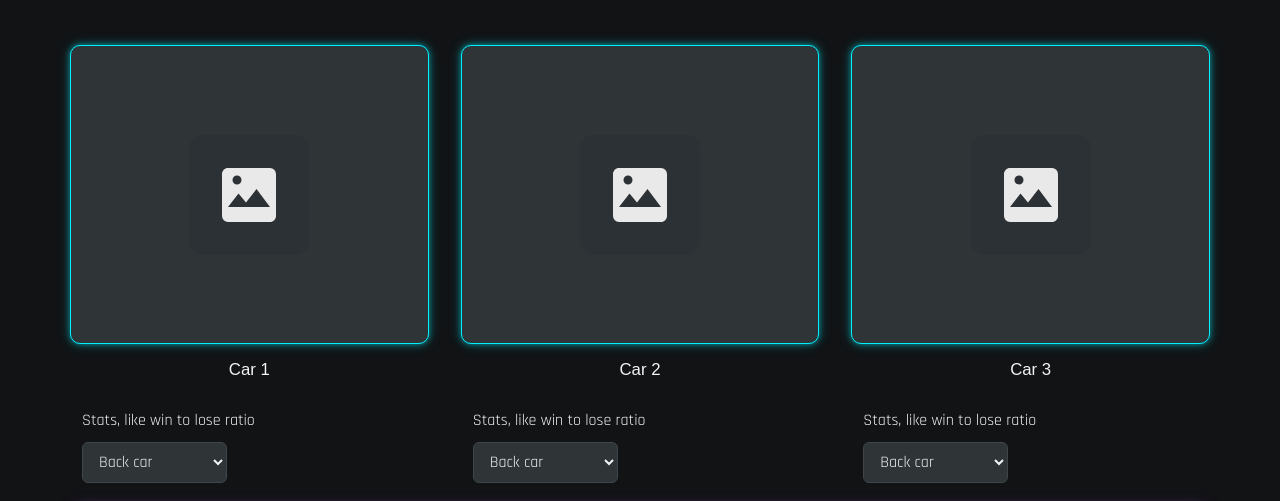
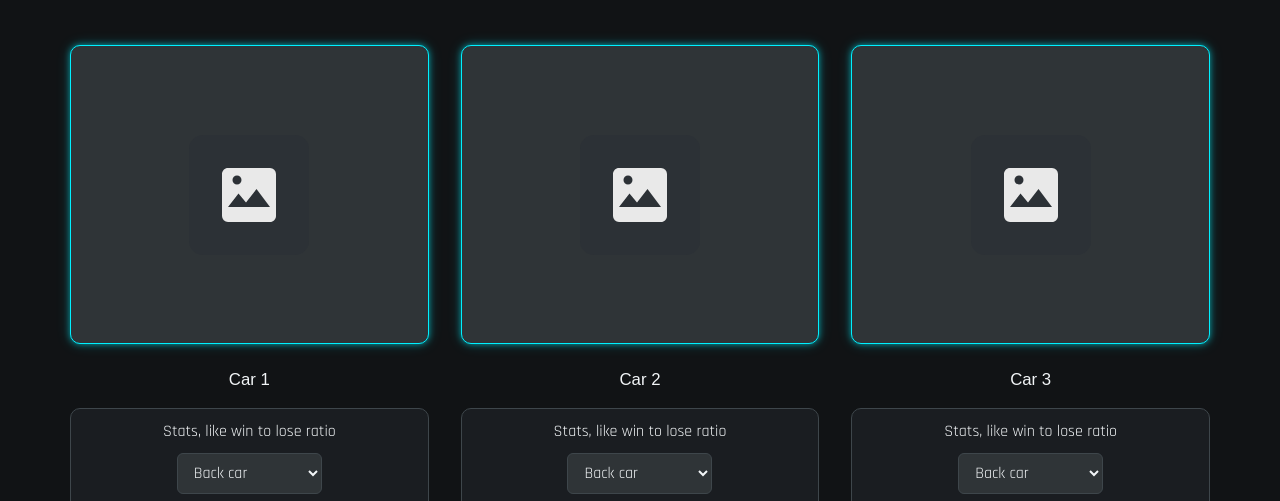
Before and after one commit to Aedonysthegreat/Sol-Machine, a plain HTML site: page index.html in a window 1280 px wide. Shown: the part 299-800 px from the top of the page. Drawn offline with Linux system fonts and the light colour scheme.

Commit message:
Updated site

```diff
--- a/index.html
+++ b/index.html
@@ -24,7 +24,7 @@
         </section>
 
         <section class="cars-grid">
-            <article class="car-card">
+            <article class="car-card" data-car="Car 1">
                 <div class="car-image">
                     <div class="placeholder-box">
                         <svg viewBox="0 0 24 24" aria-hidden="true">
@@ -34,9 +34,20 @@
                     </div>
                 </div>
                 <div class="car-label">Car 1</div>
+
+                <div class="stats-card">
+                    <div class="stats-title">Stats, like win to lose ratio</div>
+                    <select class="bet-select car-select">
+                        <option value="">Back car</option>
+                        <option value="X $Boost">X $Boost</option>
+                        <option value="XX $Boost">XX $Boost</option>
+                        <option value="XXX $Boost">XXX $Boost</option>
+                    </select>
+                    <button class="boost-btn hidden">Boost</button>
+                </div>
             </article>
 
-            <article class="car-card">
+            <article class="car-card" data-car="Car 2">
                 <div class="car-image">
                     <div class="placeholder-box">
                         <svg viewBox="0 0 24 24" aria-hidden="true">
@@ -46,9 +57,20 @@
                     </div>
                 </div>
                 <div class="car-label">Car 2</div>
+
+                <div class="stats-card">
+                    <div class="stats-title">Stats, like win to lose ratio</div>
+                    <select class="bet-select car-select">
+                        <option value="">Back car</option>
+                        <option value="X $Boost">X $Boost</option>
+                        <option value="XX $Boost">XX $Boost</option>
+                        <option value="XXX $Boost">XXX $Boost</option>
+                    </select>
+                    <button class="boost-btn hidden">Boost</button>
+                </div>
             </article>
 
-            <article class="car-card">
+            <article class="car-card" data-car="Car 3">
                 <div class="car-image">
                     <div class="placeholder-box">
                         <svg viewBox="0 0 24 24" aria-hidden="true">
@@ -58,11 +80,8 @@
                     </div>
                 </div>
                 <div class="car-label">Car 3</div>
-            </article>
-        </section>
 
-        <section class="stats-row">
-            <article class="stats-card" data-car="Car 1">
+                <div class="stats-card">
                     <div class="stats-title">Stats, like win to lose ratio</div>
                     <select class="bet-select car-select">
                         <option value="">Back car</option>
@@ -71,28 +90,7 @@
                         <option value="XXX $Boost">XXX $Boost</option>
                     </select>
                     <button class="boost-btn hidden">Boost</button>
-            </article>
-
-            <article class="stats-card" data-car="Car 2">
-                <div class="stats-title">Stats, like win to lose ratio</div>
-                <select class="bet-select car-select">
-                    <option value="">Back car</option>
-                    <option value="X $Boost">X $Boost</option>
-                    <option value="XX $Boost">XX $Boost</option>
-                    <option value="XXX $Boost">XXX $Boost</option>
-                </select>
-                <button class="boost-btn hidden">Boost</button>
-            </article>
-
-            <article class="stats-card" data-car 3="Car 3">
-                <div class="stats-title">Stats, like win to lose ratio</div>
-                <select class="bet-select car-select">
-                    <option value="">Back car</option>
-                    <option value="X $Boost">X $Boost</option>
-                    <option value="XX $Boost">XX $Boost</option>
-                    <option value="XXX $Boost">XXX $Boost</option>
-                </select>
-                <button class="boost-btn hidden">Boost</button>
+                </div>
             </article>
         </section>
 
--- a/style.css
+++ b/style.css
@@ -21,7 +21,7 @@
 }
 
 body {
-    font-family: 'Rajdhani', sans-serif;
+    font-family: 'Rajdhani', 'Arial Narrow', Arial, sans-serif;
     background: var(--bg);
     color: var(--text);
     line-height: 1.4;
@@ -110,11 +110,15 @@ body {
 }
 
 .car-card {
+    display: flex;
+    flex-direction: column;
+    align-items: stretch;
     text-align: center;
-    border: 1, 1, var(--accent);
+    gap: 10px;
 }
 
 .car-image {
+    width: 100%;
     position: relative;
     background: var(--card);
     aspect-ratio: 1.2 / 1;
@@ -192,17 +196,16 @@ body {
 
 .car-label {
     font-size: 1.05rem;
-}
-
-.stats-row {
-    display: grid;
-    grid-template-columns: repeat(3, 1fr);
-    gap: 32px;
-    margin: 18px 0 14px;
+    text-align: center;
 }
 
 .stats-card {
-    padding: 0 12px;
+    width: 100%;
+    padding: 12px;
+    margin-top: 6px;
+    background: var(--panel);
+    border: 1px solid var(--border);
+    border-radius: 10px;
 }
 
 .stats-title {
@@ -318,9 +321,7 @@ body {
 }
 
 @media (max-width: 900px) {
-
-    .cars-grid,
-    .stats-row {
+    .cars-grid {
         grid-template-columns: 1fr;
     }
 
```
Lines whose indentation alone changed are shown as unchanged.
